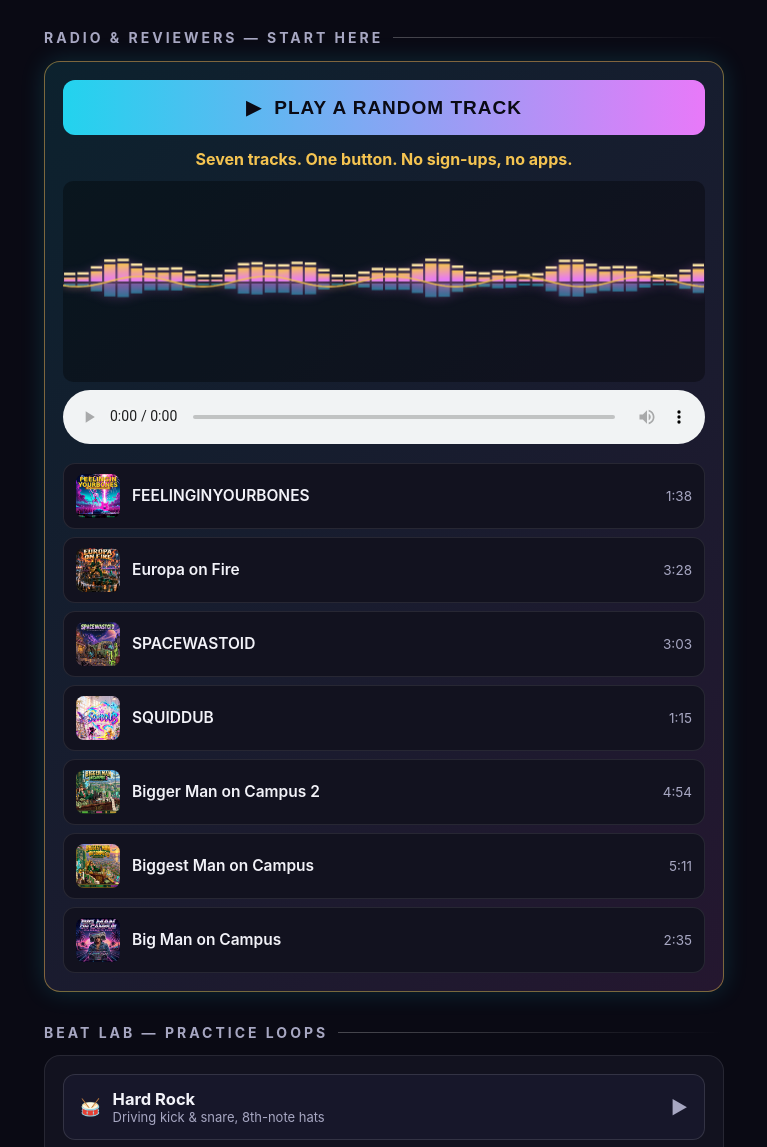
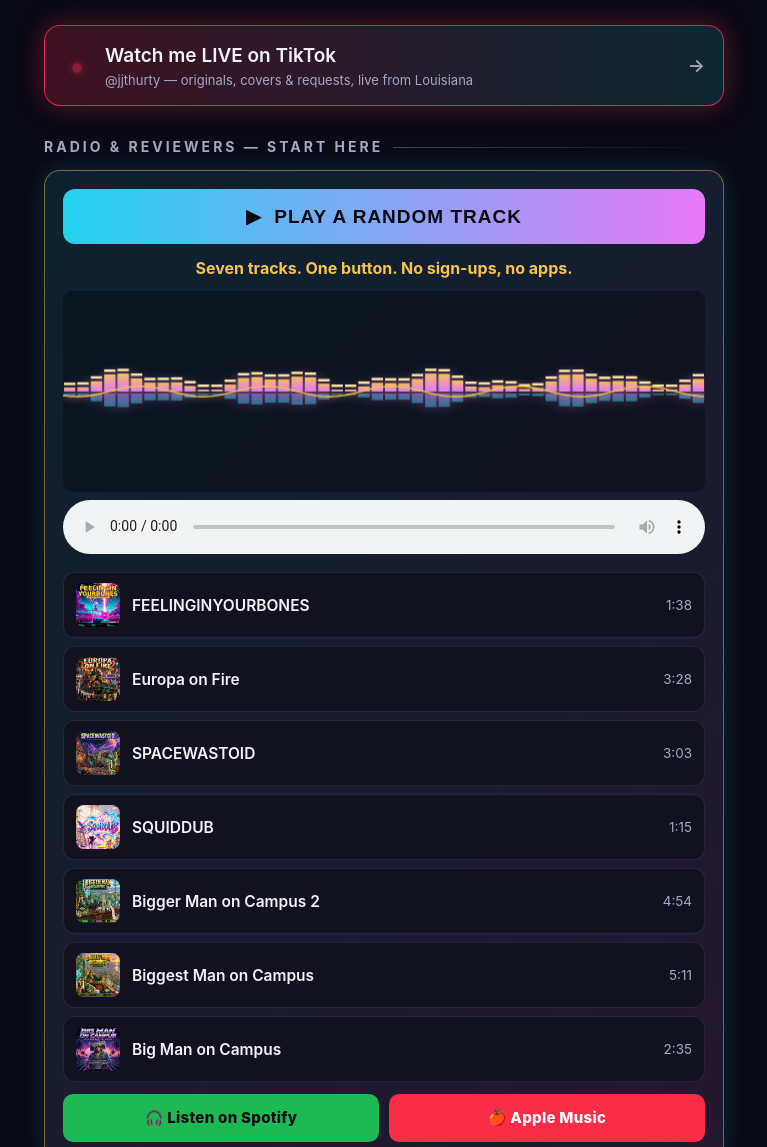
Before and after one commit to Jlarroquette/jlarroquette.github.io, a plain HTML site: page index.html in a window 1280 px wide. Shown: the part 386-1533 px from the top of the page, without its empty margins (256-1023 px from the left). Drawn offline with Linux system fonts and the light colour scheme.

Commit message:
v2.5: TikTok LIVE button + Spotify/Apple Music button row

```diff
--- a/index.html
+++ b/index.html
@@ -3,10 +3,10 @@
 <head>
 <meta charset="UTF-8">
 <meta name="viewport" content="width=device-width, initial-scale=1.0">
-<title>Jo Nathan — Official Links, Music & Videos</title>
-<meta name="description" content="Jo Nathan — Louisiana musician. Dubstep, trance, electric guitar. Originals, covers, and the crown crew. All links, music, and videos in one place.">
-<meta property="og:title" content="Jo Nathan — Official Links, Music & Videos">
-<meta property="og:description" content="Dubstep • Trance • Electric Guitar. Originals & covers from Louisiana.">
+<title>Jo Nathan — Official Links, Music, Videos &amp; LIVE</title>
+<meta name="description" content="Jo Nathan — Louisiana musician. Dubstep, trance, electric guitar — originals, covers, and live TikTok performances. All links, music, and videos in one place.">
+<meta property="og:title" content="Jo Nathan — Official Links, Music, Videos & LIVE">
+<meta property="og:description" content="Dubstep • Trance • Electric Guitar. Originals, covers & live shows from Louisiana.">
 <meta property="og:image" content="https://jlarroquette.github.io/jo-nathan.jpg">
 <meta property="og:url" content="https://jlarroquette.github.io/">
 <meta name="theme-color" content="#0a0a14">
@@ -67,6 +67,15 @@
     background:linear-gradient(90deg,rgba(34,211,238,.18),rgba(232,121,249,.18));
     border-color:rgba(245,196,81,.5);
   }
+  .btn.live{
+    background:linear-gradient(90deg,rgba(254,44,85,.22),rgba(34,211,238,.14));
+    border-color:rgba(254,44,85,.8);
+    box-shadow:0 0 24px rgba(254,44,85,.35);
+    font-size:19px;
+  }
+  .btn.live:hover{border-color:#fe2c55;background:linear-gradient(90deg,rgba(254,44,85,.32),rgba(34,211,238,.20))}
+  .livedot{display:inline-block;width:12px;height:12px;border-radius:50%;background:#fe2c55;box-shadow:0 0 12px #fe2c55;animation:pulse 1.4s ease-in-out infinite;vertical-align:middle}
+  @keyframes pulse{0%,100%{opacity:1;transform:scale(1)}50%{opacity:.4;transform:scale(.78)}}
   .card{background:var(--panel);border:1px solid rgba(255,255,255,.09);border-radius:var(--radius);padding:18px}
   .card p{color:#d9d9e8}
   .card p + p{margin-top:10px}
@@ -102,6 +111,10 @@
   .bigplay{display:block;width:100%;background:linear-gradient(90deg,var(--cyan),var(--magenta));color:#0a0a14;font-size:19px;font-weight:900;letter-spacing:1px;border:0;border-radius:12px;padding:16px;cursor:pointer}
   #nowplaying{text-align:center;color:var(--gold);font-weight:700;margin:12px 0 2px;min-height:22px}
   #player{width:100%;margin-top:8px}
+  .streamrow{display:flex;gap:10px;margin-top:12px}
+  .streambtn{flex:1;text-align:center;text-decoration:none;font-weight:800;font-size:15px;letter-spacing:.3px;border-radius:10px;padding:12px 8px}
+  .streambtn.spotify{background:#1DB954;color:#0b0b12}
+  .streambtn.apple{background:#fa2d48;color:#fff}
   #viz{width:100%;height:auto;display:block;margin-top:10px;border-radius:10px;background:rgba(0,0,0,.35)}
   .picklist{margin-top:12px;display:flex;flex-direction:column;gap:8px}
   .pick{display:flex;align-items:center;gap:12px;width:100%;text-align:left;background:var(--panel);border:1px solid rgba(255,255,255,.09);border-radius:12px;padding:10px 12px;color:var(--ink);cursor:pointer;font-size:15.5px;font-weight:600;font-family:inherit}
@@ -139,6 +152,12 @@
     Originals &amp; covers from <b>Louisiana</b></p>
   </header>
 
+  <a class="btn live" href="https://www.tiktok.com/@jjthurty/live">
+    <span class="ic"><span class="livedot"></span></span>
+    <span>Watch me LIVE on TikTok<span class="sub">@jjthurty — originals, covers &amp; requests, live from Louisiana</span></span>
+    <span class="go">→</span>
+  </a>
+
   <section>
     <h2>Radio &amp; Reviewers — Start Here</h2>
     <div class="radiobox">
@@ -154,6 +173,10 @@
         <button class="pick" onclick="playTrack(4)"><img src="cover-bmoc2.jpg" alt="">Bigger Man on Campus 2<span class="dur">4:54</span></button>
         <button class="pick" onclick="playTrack(5)"><img src="cover-biggest.jpg" alt="">Biggest Man on Campus<span class="dur">5:11</span></button>
         <button class="pick" onclick="playTrack(6)"><img src="cover-bigman.jpg" alt="">Big Man on Campus<span class="dur">2:35</span></button>
+      </div>
+      <div class="streamrow">
+        <a class="streambtn spotify" href="https://open.spotify.com/artist/3WI9qDXXqOGAmvwxXw0eaD">🎧 Listen on Spotify</a>
+        <a class="streambtn apple" href="https://music.apple.com/us/artist/jo-nathan/6816315377">🍎 Apple Music</a>
       </div>
     </div>
   </section>
@@ -227,6 +250,17 @@
         <span class="ic">𝕏</span><span>X<span class="sub">Clips &amp; conversation</span></span><span class="go">→</span>
       </a>
     </div>
+  </section>
+
+  <section>
+    <h2>The Discord</h2>
+    <div class="card">
+      <p><strong>AI Information Share</strong> — the home server: agents, experiments, and the Jo Nathan release wall. Every cover, video, and link lands in the 💿releases channel first — new drops included.</p>
+    </div>
+    <!-- Discord server widget: renders once the widget is enabled in Server Settings. Guild 744598704840900738. -->
+    <!-- Discord widget iframe: RE-ENABLE only after the server widget is switched on server-side (checked Oct 8, 2026: widget endpoint returns 403 "Widget Disabled"; the new Discord settings layout has no widget toggle — flip it via the bot API with MANAGE_GUILD). Until then the iframe would show a dead "Widget Disabled" box, so it stays commented out and the invite card above carries the section.
+    <iframe src="https://discord.com/widget?id=744598704840900738&theme=dark" style="width:100%;height:420px;border:0;border-radius:12px;margin-top:12px" allowtransparency="true" sandbox="allow-popups allow-popups-to-escape-sandbox allow-same-origin allow-scripts"></iframe>
+    -->
   </section>
 
   <section>
@@ -306,7 +340,7 @@
   </section>
 
   <footer>
-    <p><span class="crown2">👑</span> © 2026 Jo Nathan • JTLarroquetteMusic • Site v2.4</p>
+    <p><span class="crown2">👑</span> © 2026 Jo Nathan • JTLarroquetteMusic • Site v2.5</p>
     <p>Made in Louisiana. New music on the way.</p>
   </footer>
 
```
